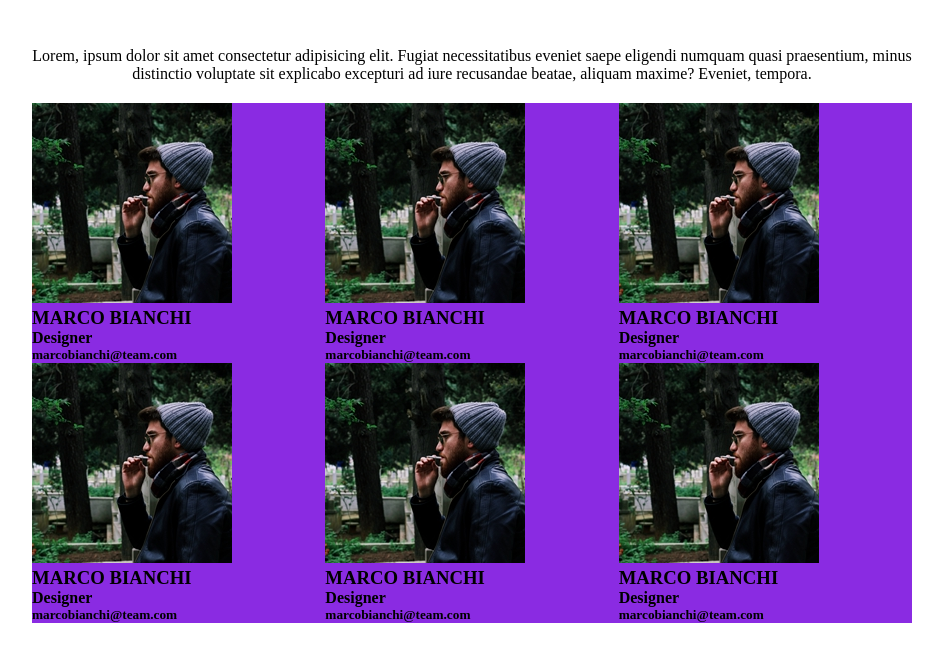
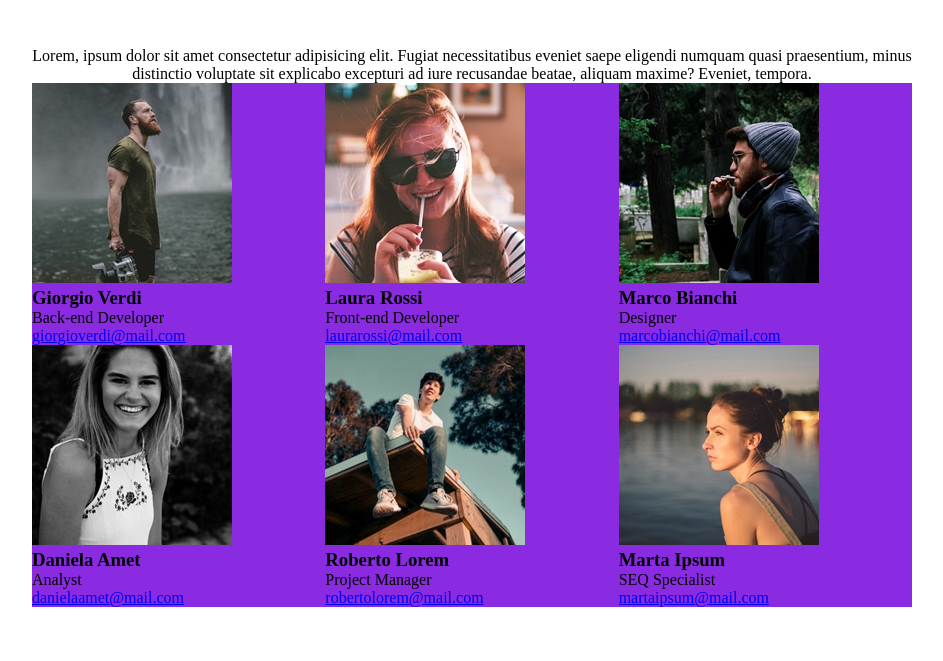
Before and after one commit to alb1994/html-css-float-cards, a plain HTML site: page index.html in a window 1280 px wide. Shown: the part 55-716 px from the top of the page, without its empty margins (168-1111 px from the left). Drawn offline with Linux system fonts and the light colour scheme.

Commit message:
html validato e completato

```diff
--- a/index.html
+++ b/index.html
@@ -6,57 +6,75 @@
     <meta name="viewport" content="width=device-width, initial-scale=1.0">
     <title>Document</title>
     <link rel="stylesheet" href="./css/style.css">
-    <link rel="stylesheet" href="">
 </head>
 <body>
-
     <header><!--inizio header-->
         <h1>Meet our team</h1><!--titolo-->
         <div class="sottotitolo">Lorem, ipsum dolor sit amet consectetur adipisicing elit. Fugiat necessitatibus eveniet saepe eligendi numquam quasi praesentium, minus distinctio voluptate sit explicabo excepturi ad iure recusandae beatae, aliquam maxime? Eveniet, tempora.</div><!--sottotitolo-->
     </header><!--fine header-->
     <main><!--inizio main-->
-            <div class="conteiner"><!--inizio conteiner main-->
         <div class="riga">
             <div class="colonna">
-                        <img src="./img/male1.png" alt="">
-                        <h3>MARCO BIANCHI</h3>
-                        <h4>Designer</h4>
-                        <h5>marcobianchi@team.com</h5>
+                <div class="contenitore-colonna">
+                    <img src="./img/male1.png" class="foto" alt="">
+                        <div class="testo-contenitore-colonna">
+                            <h3>Marco Bianchi</h3>
+                            <div class="professione">Designer</div>
+                            <a href="#" >marcobianchi@mail.com</a>
+                        </div>
+                </div>
             </div>
             <div class="colonna">
-                        <img src="./img/male1.png" alt="">
-                        <h3>MARCO BIANCHI</h3>
-                        <h4>Designer</h4>
-                        <h5>marcobianchi@team.com</h5>
+                <div class="contenitore-colonna">
+                    <img src="./img/female1.png" class="foto" alt="">
+                        <div class="testo-contenitore-colonna">
+                            <h3>Laura Rossi</h3>
+                            <div class="professione">Front-end Developer</div>
+                            <a href="#" >laurarossi@mail.com</a>
+                        </div>
+                </div>
             </div>
             <div class="colonna">
-                        <img src="./img/male1.png" alt="">
-                        <h3>MARCO BIANCHI</h3>
-                        <h4>Designer</h4>
-                        <h5>marcobianchi@team.com</h5>
+                <div class="contenitore-colonna">
+                    <img src="./img/male2.png" class="foto" alt="">
+                        <div class="testo-contenitore-colonna">
+                            <h3>Giorgio Verdi</h3>
+                            <div class="professione">Back-end Developer</div>
+                            <a href="#">giorgioverdi@mail.com</a>
                         </div>
                 </div>
-                <div class="riga">
-                    <div class="colonna">
-                        <img src="./img/male1.png" alt="">
-                        <h3>MARCO BIANCHI</h3>
-                        <h4>Designer</h4>
-                        <h5>marcobianchi@team.com</h5>
             </div>
             <div class="colonna">
-                        <img src="./img/male1.png" alt="">
-                        <h3>MARCO BIANCHI</h3>
-                        <h4>Designer</h4>
-                        <h5>marcobianchi@team.com</h5>
+                <div class="contenitore-colonna">
+                    <img src="./img/female2.png" class="foto" alt="">
+                        <div class="testo-contenitore-colonna">
+                            <h3>Marta Ipsum</h3>
+                            <div class="professione">SEQ Specialist</div>
+                            <a href="#">martaipsum@mail.com</a>
+                        </div>
+                </div>
             </div>
             <div class="colonna">
-                        <img src="./img/male1.png" alt="">
-                        <h3>MARCO BIANCHI</h3>
-                        <h4>Designer</h4>
-                        <h5>marcobianchi@team.com</h5>
+                <div class="contenitore-colonna">
+                    <img src="./img/male3.png" class="foto" alt="">
+                        <div class="testo-contenitore-colonna">
+                            <h3>Roberto Lorem</h3>
+                            <div class="professione">Project Manager</div>
+                            <a href="#" >robertolorem@mail.com</a>
                         </div>
                 </div>
-            </div><!--fine conteiner main-->
+            </div>
+            <div class="colonna">
+                <div class="contenitore-colonna">
+                    <img src="./img/female3.png" class="foto" alt="">
+                        <div class="testo-contenitore-colonna">
+                            <h3>Daniela Amet</h3>
+                            <div class="professione">Analyst</div>
+                            <a href="#">danielaamet@mail.com</a>
+                        </div>
+                </div>
+            </div>
+        </div>
     </main><!--fine main-->
 </body>
 </html>
```
Lines whose indentation alone changed are shown as unchanged.
